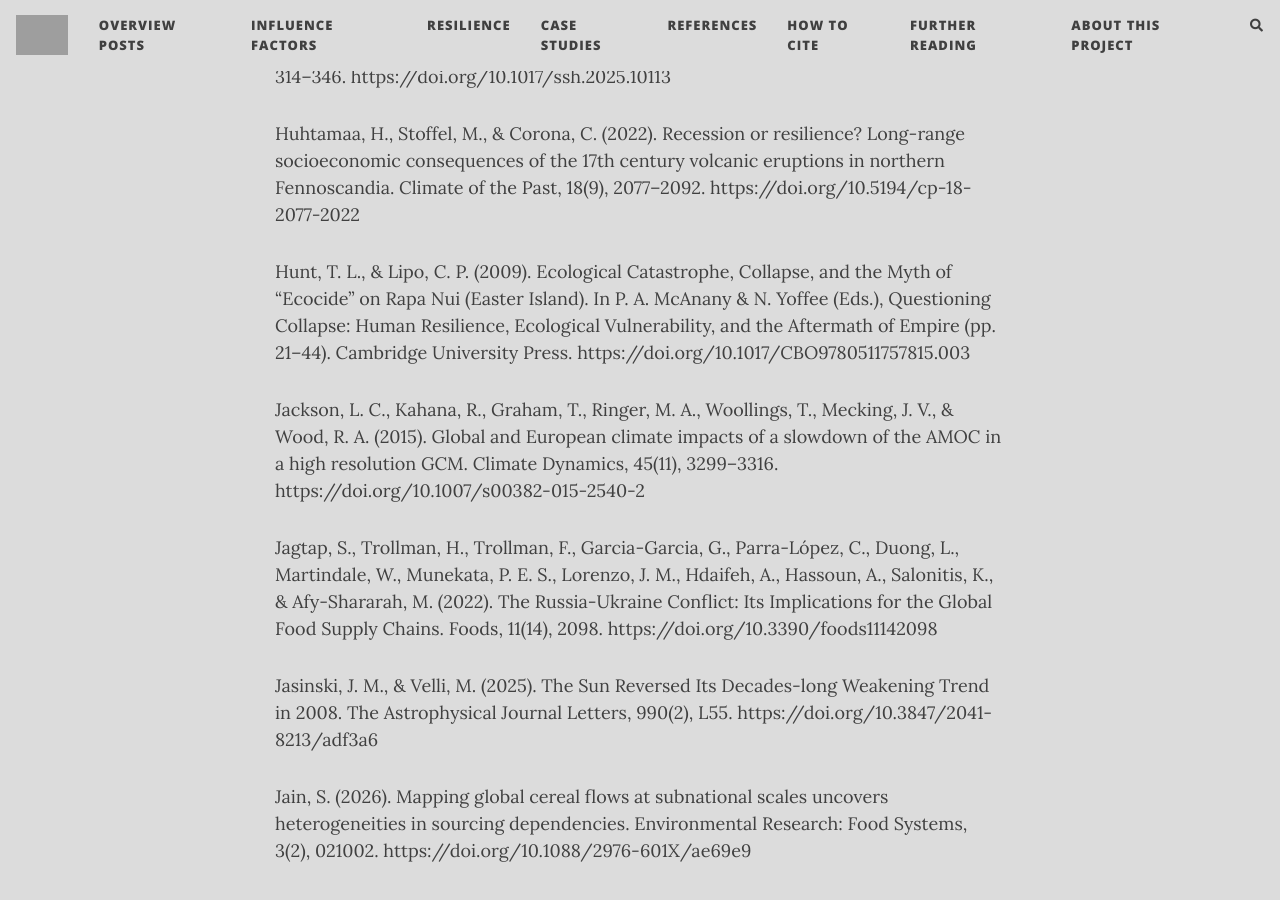
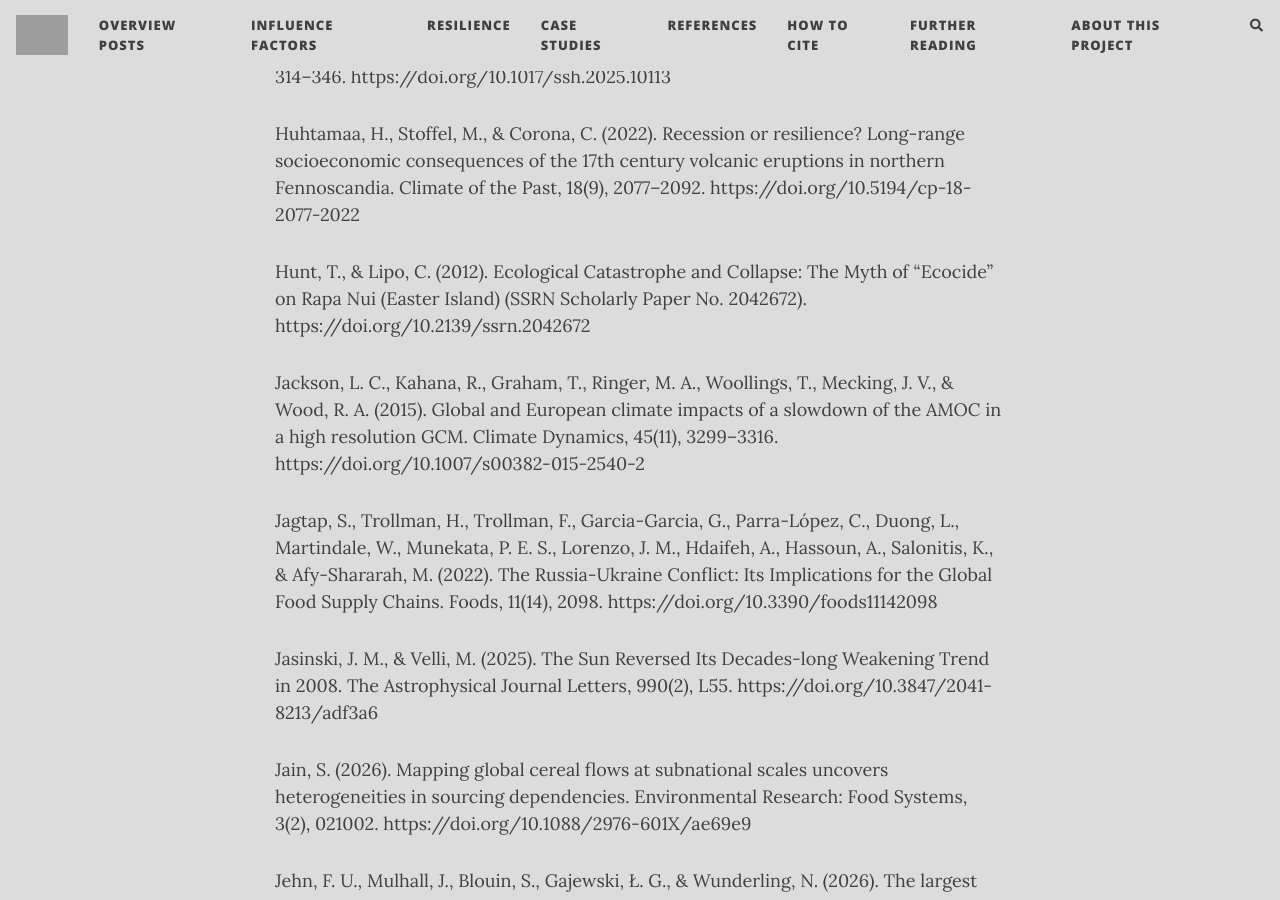
Before and after one commit to florianjehn/Societal_Collapse, a Jekyll site: the page built from references.md, in a window 1280 px wide and 900 px high, scrolled down 11505 px. Built offline with Jekyll 4.4.1, drawn with Linux system fonts in a browser that asks for light colours; nearby versions of some CDN libraries; comment, search, counter and statistics services are not loaded; grey boxes are pictures that could not be loaded.

Commit message:
fixing errors

```diff
--- a/references.md
+++ b/references.md
@@ -209,7 +209,7 @@
 
 Huhtamaa, H., Stoffel, M., & Corona, C. (2022). Recession or resilience? Long-range socioeconomic consequences of the 17th century volcanic eruptions in northern Fennoscandia. Climate of the Past, 18(9), 2077–2092. https://doi.org/10.5194/cp-18-2077-2022
 
-Hunt, T. L., & Lipo, C. P. (2009). Ecological Catastrophe, Collapse, and the Myth of “Ecocide” on Rapa Nui (Easter Island). In P. A. McAnany & N. Yoffee (Eds.), Questioning Collapse: Human Resilience, Ecological Vulnerability, and the Aftermath of Empire (pp. 21–44). Cambridge University Press. https://doi.org/10.1017/CBO9780511757815.003
+Hunt, T., & Lipo, C. (2012). Ecological Catastrophe and Collapse: The Myth of “Ecocide” on Rapa Nui (Easter Island) (SSRN Scholarly Paper No. 2042672). https://doi.org/10.2139/ssrn.2042672
 
 Jackson, L. C., Kahana, R., Graham, T., Ringer, M. A., Woollings, T., Mecking, J. V., & Wood, R. A. (2015). Global and European climate impacts of a slowdown of the AMOC in a high resolution GCM. Climate Dynamics, 45(11), 3299–3316. https://doi.org/10.1007/s00382-015-2540-2
 
```
Also changed, not shown: _posts/2023-06-06-collapse_overview.md (+2 -2 lines).
